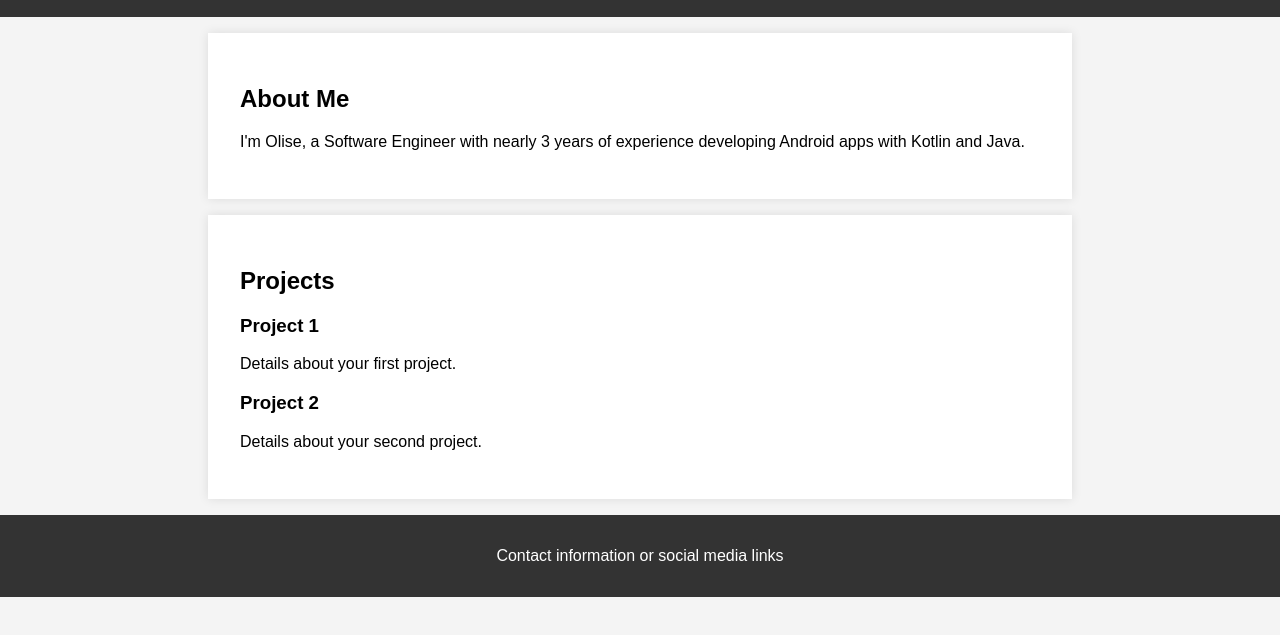
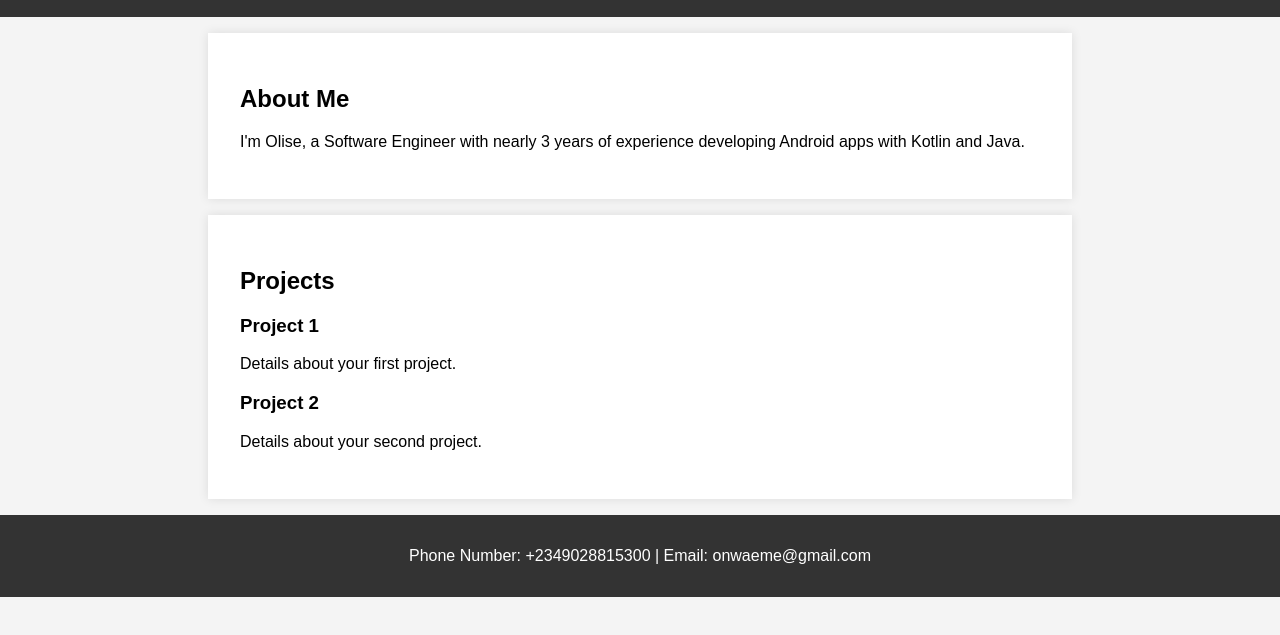
Before and after one commit to nwaeme-olise/olisenwaeme.github.io, a plain HTML site: page index.html in a window 1280 px wide. Shown: the part 95-730 px from the top of the page. Drawn offline with Linux system fonts and the light colour scheme.

Commit message:
Added contact details

```diff
--- a/index.html
+++ b/index.html
@@ -27,7 +27,7 @@
         <!-- Add more projects as needed -->
     </section>
     <footer>
-        <p>Contact information or social media links</p>
+        <p>Phone Number: +2349028815300 | Email: onwaeme@gmail.com</p>
     </footer>
 </body>
 </html>
```
